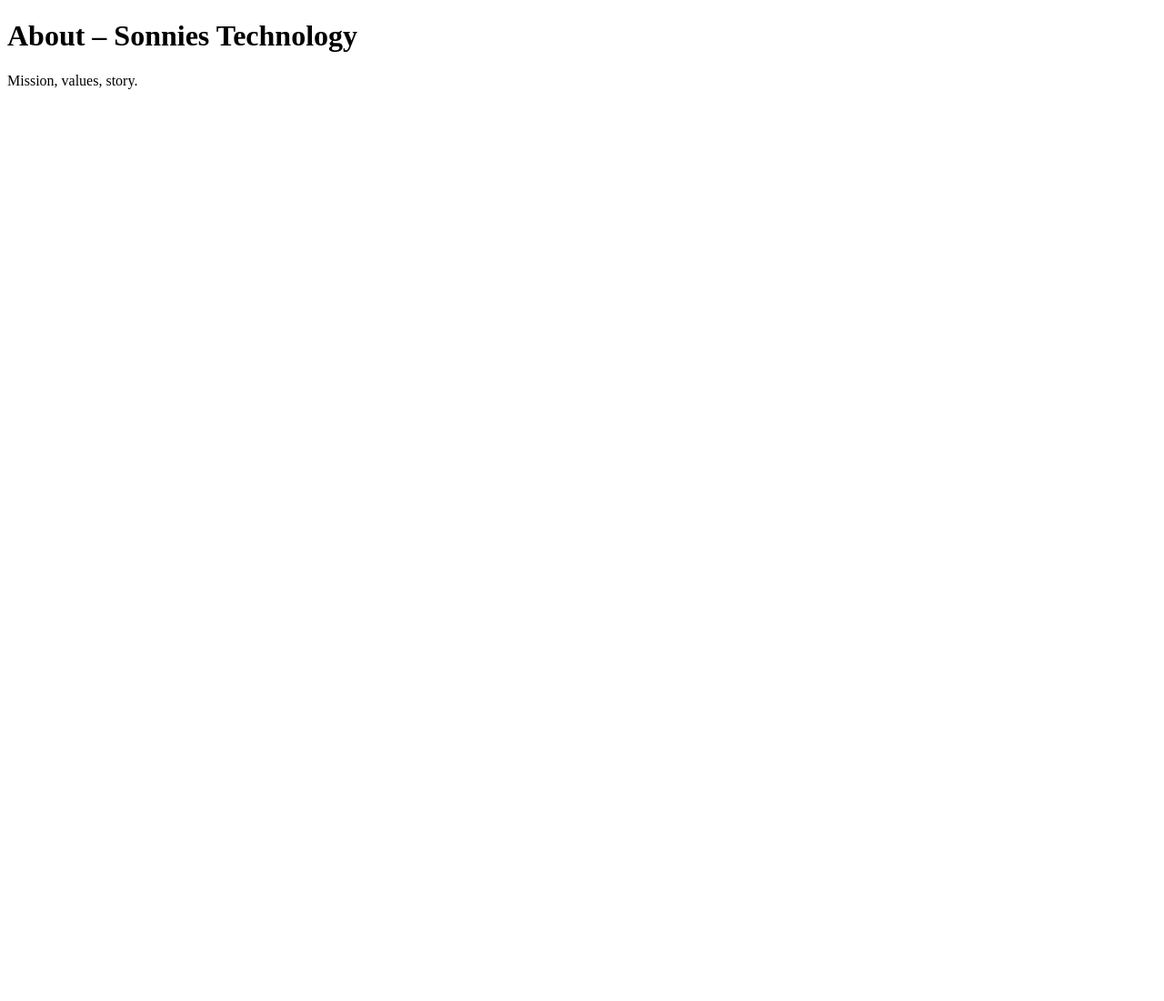
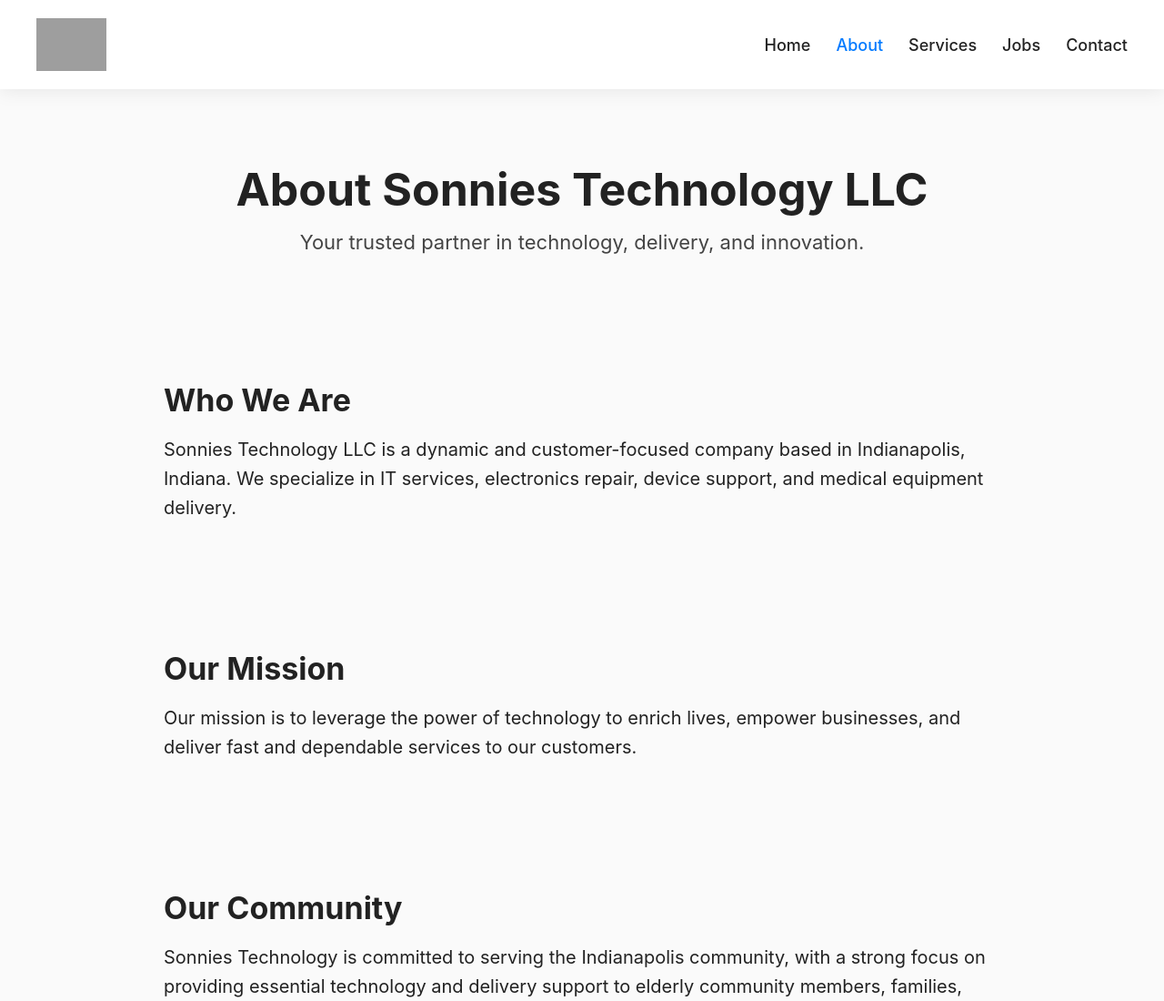
Before and after one commit to msorsor1956/sonnietech-2-2, a plain HTML site: page about.html in a window 1280 px wide. Shown: the top 1100 px of the page at 91% size. Before the commit the page ends 800 px from the top, so only its background shows below. Drawn offline with Linux system fonts and the light colour scheme; grey boxes are pictures that could not be loaded.

Commit message:
Enhance About page with full HTML structure
Added a complete HTML structure with metadata, styles, and content for the About page.

```diff
--- a/about.html
+++ b/about.html
@@ -1 +1,226 @@
-<!DOCTYPE html><html><body><h1>About – Sonnies Technology</h1><p>Mission, values, story.</p></body></html>
+<!DOCTYPE html>
+<html lang="en">
+<head>
+<meta charset="UTF-8" />
+<meta name="viewport" content="width=device-width, initial-scale=1" />
+<title>About Us – Sonnies Technology LLC</title>
+
+<!-- SEO -->
+<meta name="description" content="Learn about Sonnies Technology LLC — Indianapolis IT support, electronics repair, and medical equipment delivery services." />
+
+<link rel="icon" type="image/png" href="assets/favor.png" />
+<link rel="apple-touch-icon" href="assets/favor.png" />
+
+<style>
+/* Same Global UI */
+* { margin:0; padding:0; box-sizing:border-box; }
+html{ scroll-behavior:smooth; }
+body {
+    font-family:-apple-system, BlinkMacSystemFont, "SF Pro Display", Arial;
+    background:#fafafa;
+    color:#222;
+    opacity:0;
+    transition:opacity .7s ease;
+}
+body.page-loaded { opacity:1; }
+
+/* HEADER */
+header {
+    display:flex;
+    justify-content:space-between;
+    align-items:center;
+    padding:20px 40px;
+    background:#fff;
+    box-shadow:0 2px 20px rgba(0,0,0,0.08);
+    position:sticky;
+    top:0;
+    z-index:999;
+}
+header img.logo { height:58px; }
+
+nav ul {
+    display:flex;
+    gap:28px;
+    list-style:none;
+}
+nav a {
+    text-decoration:none;
+    font-size:18px;
+    color:#222;
+    font-weight:500;
+    transition:0.3s;
+}
+nav a:hover { color:#007aff; }
+
+/* MOBILE */
+.mobile-toggle {
+    display:none;
+    font-size:34px;
+    cursor:pointer;
+}
+@media(max-width:820px){
+    nav ul { display:none; flex-direction:column; background:#fff; padding:25px; }
+    nav ul.active { display:flex; }
+    .mobile-toggle { display:block; }
+}
+
+/* PAGE HEADER */
+.page-hero {
+    padding:80px 40px;
+    text-align:center;
+}
+.page-hero h1 {
+    font-size:50px;
+    font-weight:700;
+}
+.page-hero p {
+    font-size:22px;
+    margin-top:15px;
+    color:#444;
+}
+
+/* CONTENT SECTIONS */
+.section {
+    padding:60px 40px;
+    max-width:1000px;
+    margin:auto;
+    opacity:0;
+    transform:translateY(70px);
+    transition:1s ease;
+}
+.section.visible {
+    opacity:1;
+    transform:translateY(0);
+}
+.section h2 {
+    font-size:34px;
+    margin-bottom:18px;
+}
+.section p {
+    font-size:20px;
+    line-height:1.6;
+    margin-bottom:20px;
+}
+
+/* FOOTER */
+footer {
+    margin-top:60px;
+    background:#111;
+    color:#eee;
+    padding:50px 40px;
+    text-align:center;
+}
+footer img {
+    height:70px;
+    margin-bottom:18px;
+}
+footer .social a {
+    margin:0 12px;
+    font-size:24px;
+    color:#fff;
+    text-decoration:none;
+}
+footer p {
+    margin-top:20px;
+    font-size:16px;
+}
+</style>
+
+<!-- Scroll reveal -->
+<script>
+document.addEventListener("DOMContentLoaded", () => {
+    document.body.classList.add("page-loaded");
+
+    const reveal = () => {
+        const sections = document.querySelectorAll(".section");
+        for (let sec of sections) {
+            const top = sec.getBoundingClientRect().top;
+            if (top < window.innerHeight - 120) {
+                sec.classList.add("visible");
+            }
+        }
+    };
+    window.addEventListener("scroll", reveal);
+    reveal();
+});
+</script>
+
+<script>
+function toggleMenu(){
+    document.querySelector("nav ul").classList.toggle("active");
+}
+</script>
+</head>
+<body>
+
+<header>
+    <img src="assets/logo3d.png" class="logo" alt="Sonnies Technology Logo">
+
+    <div class="mobile-toggle" onclick="toggleMenu()">☰</div>
+
+    <nav>
+        <ul>
+            <li><a href="index.html">Home</a></li>
+            <li><a href="about.html" style="color:#007aff;">About</a></li>
+            <li><a href="services.html">Services</a></li>
+            <li><a href="jobs.html">Jobs</a></li>
+            <li><a href="contact.html">Contact</a></li>
+        </ul>
+    </nav>
+</header>
+
+<section class="page-hero">
+    <h1>About Sonnies Technology LLC</h1>
+    <p>Your trusted partner in technology, delivery, and innovation.</p>
+</section>
+
+<!-- Section 1 -->
+<div class="section">
+    <h2>Who We Are</h2>
+    <p>
+        Sonnies Technology LLC is a dynamic and customer-focused company based in Indianapolis, Indiana.
+        We specialize in IT services, electronics repair, device support, and medical equipment delivery.
+    </p>
+</div>
+
+<!-- Section 2 -->
+<div class="section">
+    <h2>Our Mission</h2>
+    <p>
+        Our mission is to leverage the power of technology to enrich lives, empower businesses, and
+        deliver fast and dependable services to our customers.
+    </p>
+</div>
+
+<!-- Section 3 -->
+<div class="section">
+    <h2>Our Community</h2>
+    <p>
+        Sonnies Technology is committed to serving the Indianapolis community, with a strong focus on
+        providing essential technology and delivery support to elderly community members, families,
+        medical facilities, and local businesses.
+    </p>
+</div>
+
+<!-- Section 4 -->
+<div class="section">
+    <h2>Why Customers Trust Us</h2>
+    <p>✔ Fast response times</p>
+    <p>✔ Professional and friendly service</p>
+    <p>✔ Experience across Windows, Mac, Linux, and mobile devices</p>
+    <p>✔ Dependable medical and equipment delivery</p>
+    <p>✔ Honest pricing and transparent communication</p>
+</div>
+
+<footer>
+    <img src="assets/logo3d.png" alt="Footer Logo">
+    <div class="social">
+        <a href="#"></a>
+        <a href="#"></a>
+        <a href="#"></a>
+    </div>
+    <p>© 2025 Sonnies Technology LLC – Indianapolis, IN</p>
+</footer>
+
+</body>
+</html>
```
